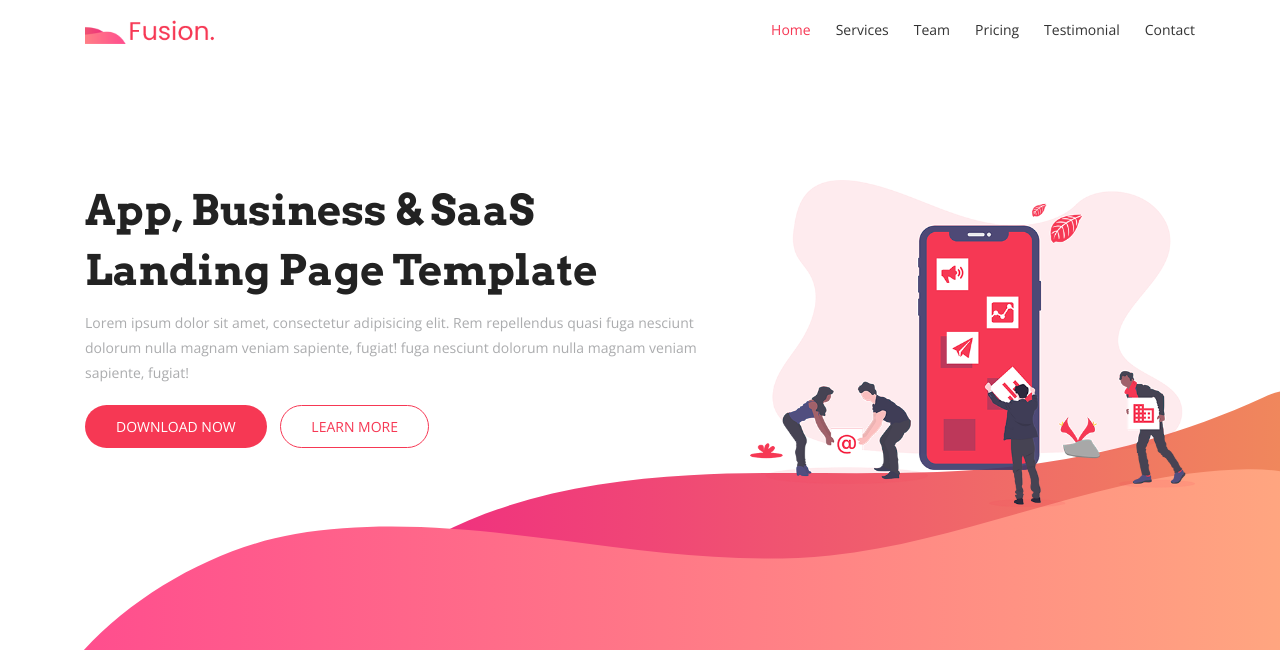
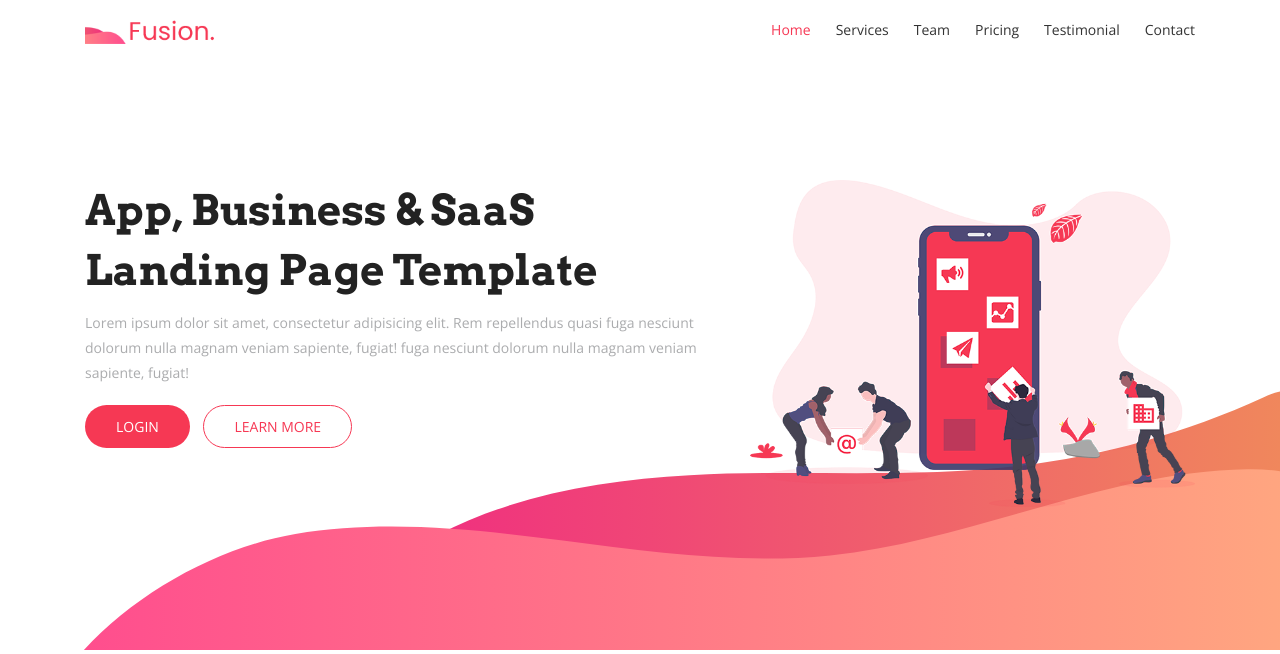
Before and after one commit to matheusosp/django-fusion, a Django app: page / in a window 1280 px wide. Shown: the top 654 px of the page. Run offline with Django 3.2, Linux system fonts and the light colour scheme; data that the repository does not hold is empty; some libraries are stand-ins or nearby versions; some web fonts are replaced.

Commit message:
admin lte2

```diff
--- a/core/templates/hero.html
+++ b/core/templates/hero.html
@@ -7,7 +7,7 @@
             <h2 class="head-title">App, Business & SaaS<br>Landing Page Template</h2>
             <p>Lorem ipsum dolor sit amet, consectetur adipisicing elit. Rem repellendus quasi fuga nesciunt dolorum nulla magnam veniam sapiente, fugiat! fuga nesciunt dolorum nulla magnam veniam sapiente, fugiat!</p>
             <div class="header-button">
-              <a href="#" class="btn btn-common">Download Now</a>
+              <a href="{% url 'login' %}" class="btn btn-common">Login</a>
               <a href="#" class="btn btn-border video-popup">Learn More</a>
             </div>
           </div>
--- a/fusion/urls.py
+++ b/fusion/urls.py
@@ -20,6 +20,6 @@ from django.conf import settings
 
 
 urlpatterns = [
-    path('admin/', admin.site.urls),
+    path('login/', admin.site.urls, name="login"),
     path('', include('core.urls'))
 ] + static(settings.MEDIA_URL, document_root=settings.MEDIA_ROOT)
```
